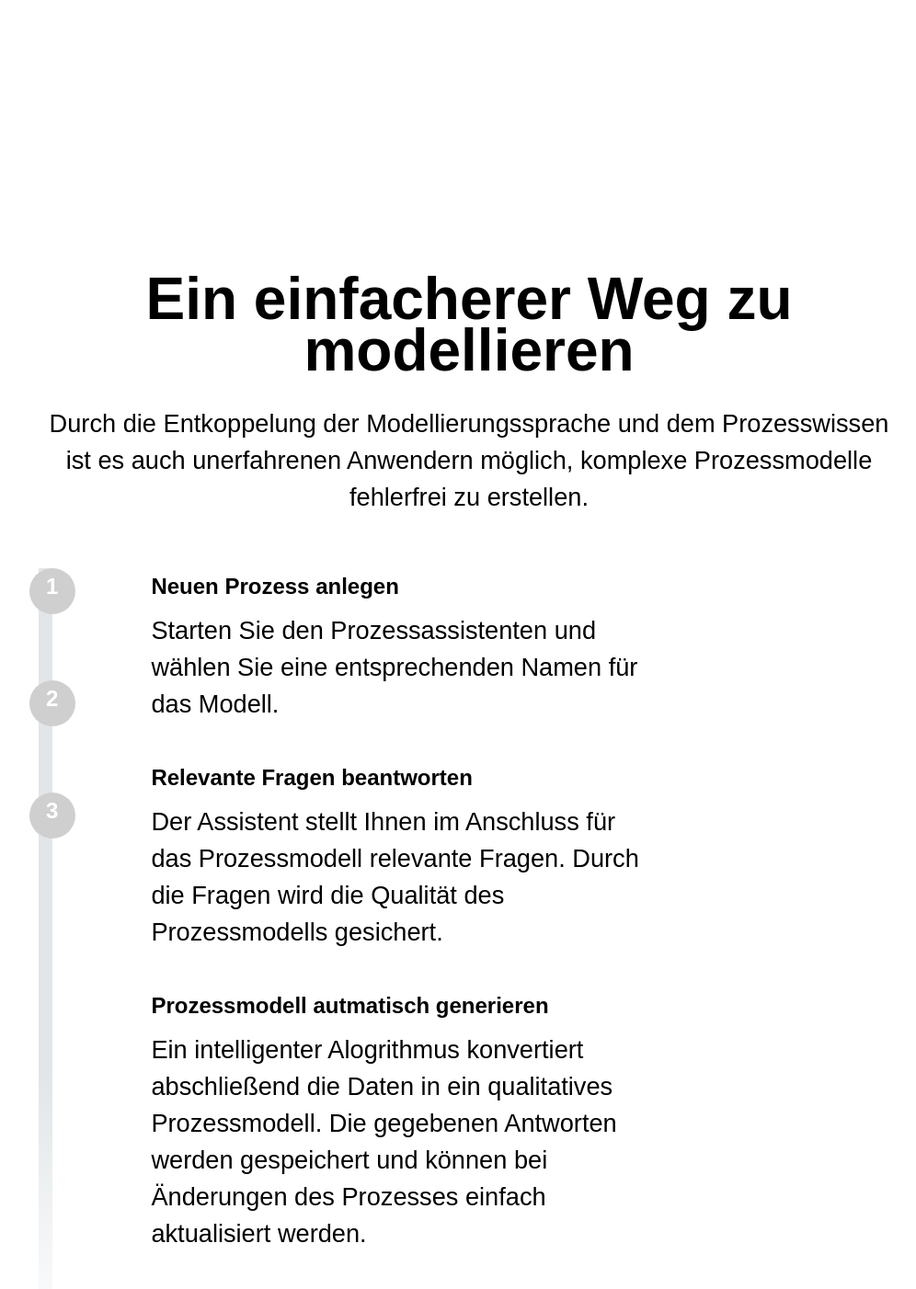
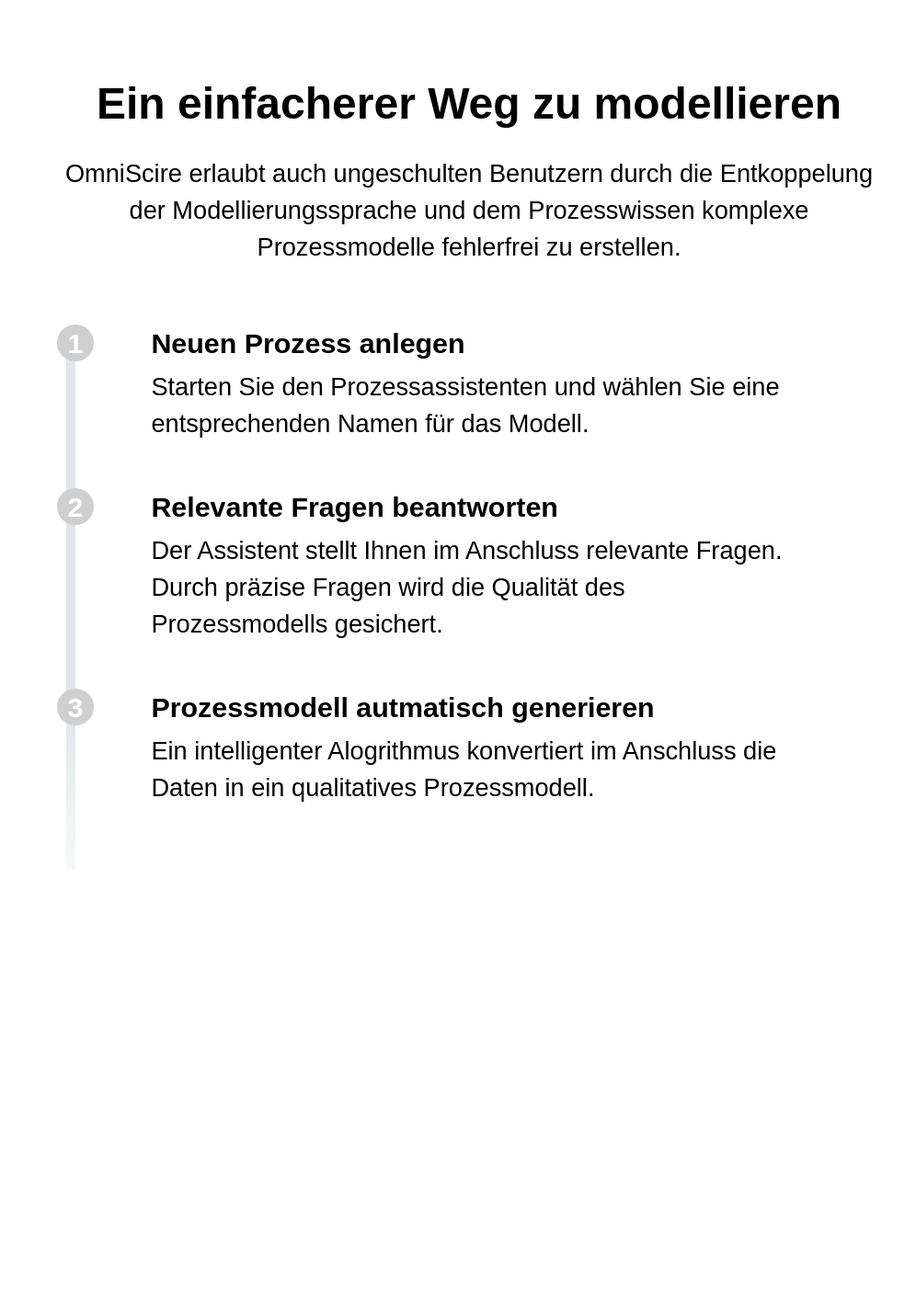
Before and after one commit to michaelzm/bpmnlandingpage, a PHP site: page / in a window 1280 px wide. Shown: the part 513-1915 px from the top of the page at 92% size, without its empty margins (130-1126 px from the left). After the commit the page ends 1419 px from the top, so only its background shows below. Run offline with PHP 8.4, Linux system fonts and the light colour scheme.

Commit message:
fixing layout of bubbles, todo: media queries

```diff
--- a/index.html
+++ b/index.html
@@ -40,7 +40,7 @@
               </p>
             </div>
             <div class="story-illustration">
-              <img src="./images/photo-1432888498266-38ffec3eaf0a.png" alt="" />
+              <img src="./images/ballpen-blur-close-up-461077.jpg" alt="" />
             </div>
           </div>
         </div>
@@ -49,27 +49,20 @@
         <div class="steps">
             <div class="x-container">
               <div class="steps-headline">
-                <h2>Ein einfacherer Weg zu modellieren</h2>
-                <p>Durch die Entkoppelung der Modellierungssprache und dem Prozesswissen ist es auch unerfahrenen Anwendern möglich,
+                <h3>Ein einfacherer Weg zu modellieren</h3>
+                <p>OmniScire erlaubt auch ungeschulten Benutzern durch die Entkoppelung der Modellierungssprache und dem Prozesswissen
                 komplexe Prozessmodelle fehlerfrei zu erstellen.</p>
               </div>
               <div class="x-grid">
                 <div class ="steps-grid-left">
-                  <div class="steps-chain">
-                    <div class="steps-number">
-                      <h4>1</h4>
-                    </div>
-                    <div class="steps-number">
-                      <h4>2</h4>
-                    </div>
-                    <div class="steps-number">
-                    <h4>3</h4></div>
-                  </div>
+                  <div class="steps-chain"></div>
                 </div>
-
                 <div class = "steps-grid-right">
                   <div class="step-items">
                     <div class="step-item">
+                      <div class="step-item-number">
+                        <h4>1</h4>
+                      </div>
                       <h4>
                         Neuen Prozess anlegen
                       </h4>
@@ -78,22 +71,28 @@
                       </p>
                     </div>
                     <div class="step-item">
+                      <div class="step-item-number">
+                        <h4>2</h4>
+                      </div>
                       <h4>
                         Relevante Fragen beantworten
                       </h4>
                       <p>
-                        Der Assistent stellt Ihnen im Anschluss für das Prozessmodell relevante Fragen.
-                        Durch die Fragen wird die Qualität des Prozessmodells gesichert.
+                        Der Assistent stellt Ihnen im Anschluss relevante Fragen.
+                        Durch präzise Fragen wird die Qualität des Prozessmodells gesichert.
                       </p>
                     </div>
                     <div class="step-item">
+                      <div class="step-item-number">
+                        <h4>3</h4></div>
+
                       <h4>
                         Prozessmodell autmatisch generieren
                       </h4>
                       <p>
-                        Ein intelligenter Alogrithmus konvertiert abschließend die Daten in ein qualitatives Prozessmodell.
-                        Die gegebenen Antworten werden gespeichert und können bei Änderungen des Prozesses einfach aktualisiert werden.
+                        Ein intelligenter Alogrithmus konvertiert im Anschluss die Daten in ein qualitatives Prozessmodell.
                       </p>
+                      </div>
                     </div>
                   </div>
                   </div>
--- a/styles/main.css
+++ b/styles/main.css
@@ -70,8 +70,8 @@
   display: grid;
   -ms-grid-columns: 100%;
       grid-template-columns: 100%;
-  -ms-grid-rows: auto 30vh 1fr;
-      grid-template-rows: auto 30vh 1fr;
+  -ms-grid-rows: auto 10vh 1fr;
+      grid-template-rows: auto 10vh 1fr;
       grid-template-areas: "story" "." "steps";
   width: 100%;
 }
@@ -186,6 +186,7 @@
 }
 
 .page-grid .steps .x-container .x-grid {
+  margin-top: 8vh;
   -ms-grid-columns: 20% 80%;
       grid-template-columns: 20% 80%;
   -ms-grid-rows: 1fr;
@@ -200,7 +201,7 @@
   -ms-grid-row: 1;
   -ms-grid-column: 1;
   grid-area: steps-grid-left;
-  width: 15px;
+  width: 100%;
   height: 100%;
   display: -webkit-box;
   display: -ms-flexbox;
@@ -209,28 +210,17 @@
 }
 
 .page-grid .steps .x-container .x-grid .steps-grid-left .steps-chain {
+  margin-top: 20px;
+  margin-left: 60%;
   height: 100%;
-  width: 15px;
+  width: 10px;
   background: -webkit-gradient(linear, left bottom, left top, from(#f8f9fa), color-stop(30%, #e2e6e8), to(#e2e6e8));
   background: linear-gradient(0deg, #f8f9fa, #e2e6e8 30%, #e2e6e8);
 }
 
-.page-grid .steps .x-container .x-grid .steps-grid-left .steps-chain .steps-number {
-  margin-bottom: 9vh;
-  margin-left: -10px;
-  background: #cfcfcf;
-  border-radius: 25px;
-  height: 50px;
-  width: 50px;
-  text-align: center;
-}
-
-.page-grid .steps .x-container .x-grid .steps-grid-left .steps-chain .steps-number h4 {
-  color: white;
-}
-
 .page-grid .steps .x-container .x-grid .steps-grid-right {
-  width: 60%;
+  max-width: 75%;
+  width: 75%;
   -ms-grid-row: 1;
   -ms-grid-column: 2;
   grid-area: steps-grid-right;
@@ -244,12 +234,43 @@
 }
 
 .page-grid .steps .x-container .x-grid .steps-grid-right .step-items {
+  max-width: 1000px;
   background-color: white;
 }
 
 .page-grid .steps .x-container .x-grid .steps-grid-right .step-items .step-item {
-  margin-bottom: 5vh;
+  width: 100%;
+  margin-bottom: 50px;
   background-color: white;
+}
+
+.page-grid .steps .x-container .x-grid .steps-grid-right .step-items .step-item .step-item-number {
+  position: absolute;
+  background: #cfcfcf;
+  border-radius: 25px;
+  height: 40px;
+  width: 40px;
+  text-align: center;
+}
+
+@media only screen and (min-width: 1200px) {
+  .page-grid .steps .x-container .x-grid .steps-grid-right .step-items .step-item .step-item-number {
+    height: 40px;
+    width: 40px;
+    margin-left: -8vw;
+  }
+}
+
+@media only screen and (min-width: 300px) and (max-width: 1200px) {
+  .page-grid .steps .x-container .x-grid .steps-grid-right .step-items .step-item .step-item-number {
+    height: 33px;
+    width: 33px;
+    margin-left: -10vw;
+  }
+}
+
+.page-grid .steps .x-container .x-grid .steps-grid-right .step-items .step-item .step-item-number h4 {
+  color: white;
 }
 
 .page-grid .steps .x-container .x-grid .steps-grid-right .step-items .step-item p {
@@ -270,8 +291,13 @@
   line-height: 3.5rem;
 }
 
+h3 {
+  font-size: 3rem;
+  line-height: 3rem;
+}
+
 h4 {
-  font-size: 1.5rem;
+  font-size: 1.9rem;
 }
 
 h5 {
--- a/styles/main.scss
+++ b/styles/main.scss
@@ -48,7 +48,7 @@
 .page-grid {
   display: grid;
   grid-template-columns: 100%;
-  grid-template-rows: auto 30vh 1fr;
+  grid-template-rows: auto 10vh 1fr;
   grid-template-areas:
     "story"
     "."
@@ -132,6 +132,7 @@
         justify-self: center;
       }
       .x-grid {
+        margin-top: 8vh;
         grid-template-columns: 20% 80%;
         grid-template-rows: 1fr;
         grid-template-areas: "steps-grid-left steps-grid-right";
@@ -140,44 +141,59 @@
 
         .steps-grid-left {
           grid-area: steps-grid-left;
-          width: 15px;
+          width: 100%;
           height: 100%;
           display: flex;
           justify-self: center;
 
           .steps-chain {
+            margin-top: 20px;
+            margin-left: 60%;
             height: 100%;
-            width: 15px;
+            width: 10px;
             background: linear-gradient(0deg, #f8f9fa, #e2e6e8 30%, #e2e6e8);
-
-            .steps-number {
-              margin-bottom: 9vh;
-              margin-left: -10px;
-              background: rgb(207, 207, 207);
-              border-radius: 25px;
-              height: 50px;
-              width: 50px;
-              text-align: center;
-
-              h4 {
-                color: white;
-              }
-            }
           }
         }
 
         .steps-grid-right {
-          width: 60%;
+          max-width: 75%;
+          width: 75%;
           grid-area: steps-grid-right;
           display: flex;
           flex-direction: column;
 
           .step-items {
+            max-width: 1000px;
             background-color: rgb(255, 255, 255);
 
             .step-item {
-              margin-bottom: 5vh;
+              width: 100%;
+              margin-bottom: 50px;
               background-color: rgb(255, 255, 255);
+
+              .step-item-number {
+                @media only screen and (min-width: 1200px) {
+                  height: 40px;
+                  width: 40px;
+                  margin-left: -8vw;
+                }
+                @media only screen and (min-width: 300px) and (max-width: 1200px) {
+                  height: 33px;
+                  width: 33px;
+                  margin-left: -10vw;
+                }
+
+                position: absolute;
+                background: rgb(207, 207, 207);
+                border-radius: 25px;
+                height: 40px;
+                width: 40px;
+                text-align: center;
+
+                h4 {
+                  color: white;
+                }
+              }
 
               p {
                 margin-top: 1vh;
@@ -203,8 +219,12 @@
   font-size: 4rem;
   line-height: 3.5rem;
 }
+h3 {
+  font-size: 3rem;
+  line-height: 3rem;
+}
 h4 {
-  font-size: 1.5rem;
+  font-size: 1.9rem;
 }
 h5 {
   font-size: 1.7rem;
```
Also changed, not shown: 1 other file.
